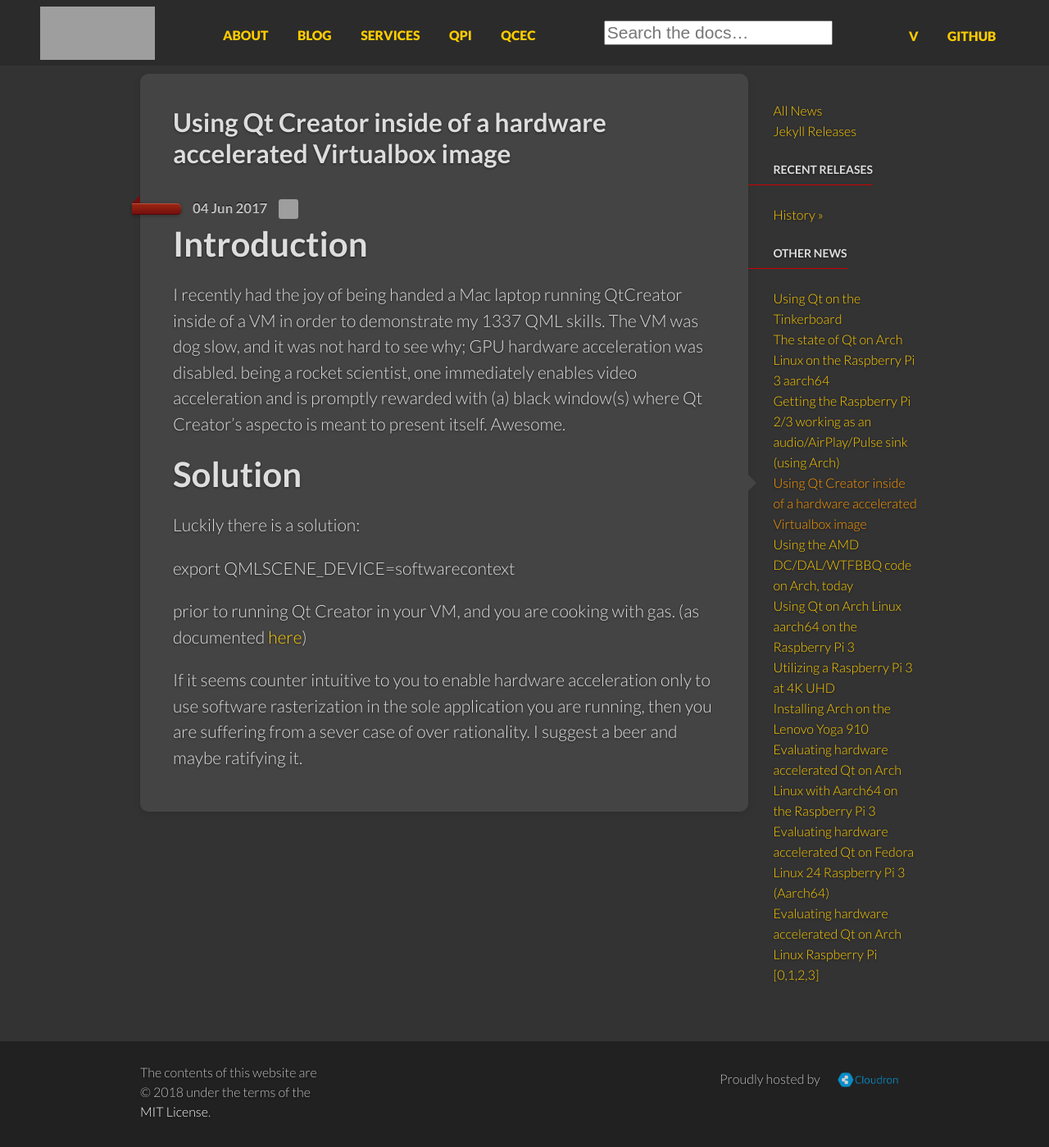
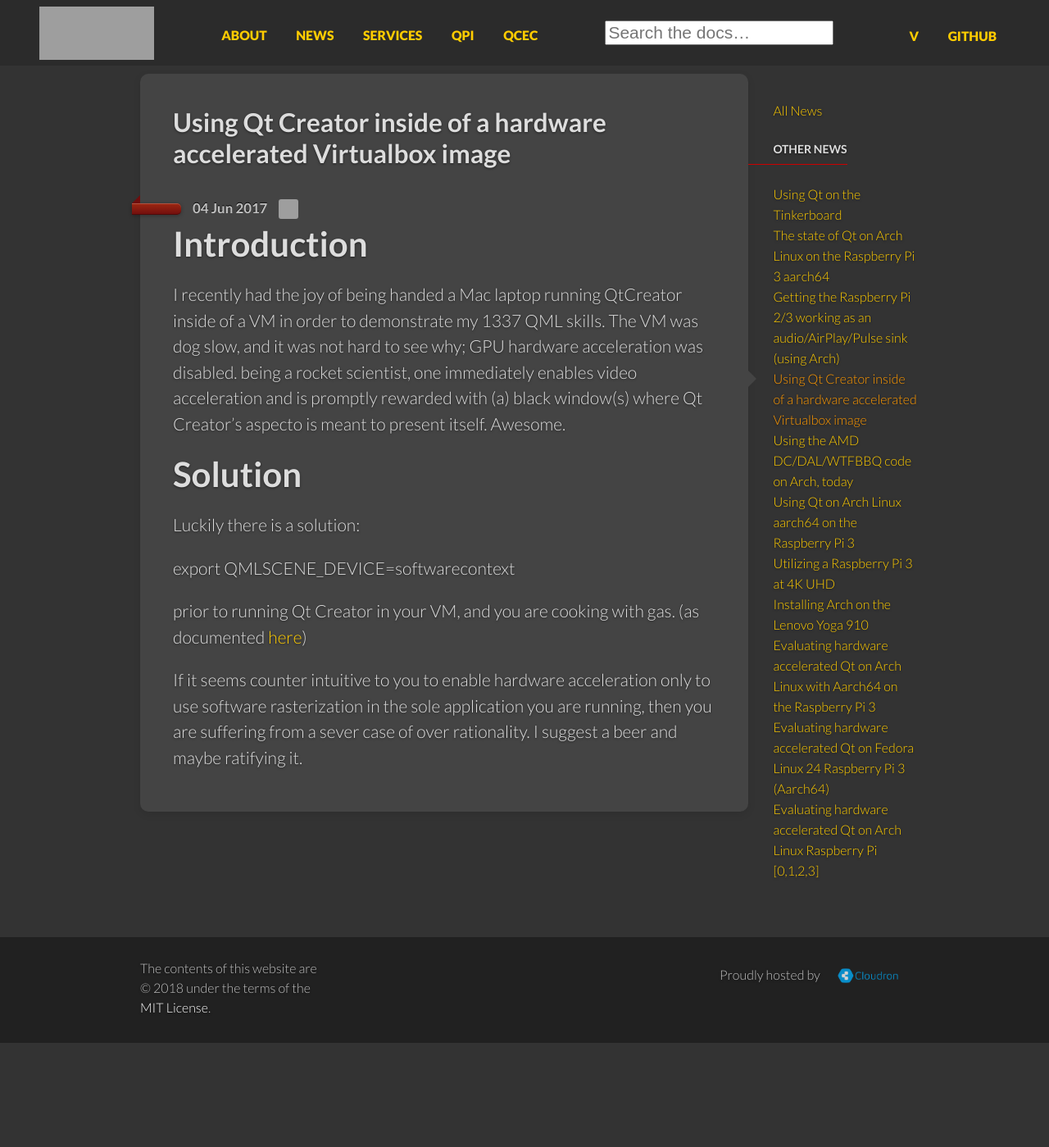
Before and after one commit to sirspudd/sirspudd.github.io, a Jekyll site: the page built from _posts/2017-06-22-virtualbox-qtcreator.md, in a window 1280 px wide. Shown: the whole page at 82% size. Built offline with Jekyll 4.4.1, drawn with Linux system fonts in a browser that asks for light colours; comment, search, counter and statistics services are not loaded; after the commit the page ends 1272 px from its top, so only the background shows below that; grey boxes are pictures that could not be loaded.

Commit message:
Polish site
Change-Id: Ic0c1843f0528517d3a4febdd601cfd35ff5d53f4

```diff
--- a/_includes/news_contents.html
+++ b/_includes/news_contents.html
@@ -3,20 +3,6 @@
     <ul>
       <li class="{% if page.title == 'News' %}current{% endif %}">
         <a href="/news/">All News</a>
-      </li>
-      <li class="{% if page.title == 'Releases' %}current{% endif %}">
-        <a href="/news/releases/">Jekyll Releases</a>
-      </li>
-    </ul>
-    <h4>Recent Releases</h4>
-    <ul>
-      {% for post in site.categories.release limit:5 %}
-      <li class="{% if page.title == post.title %}current{% endif %}">
-        <a href="{{ post.url }}">Version {{ post.version }}</a>
-      </li>
-      {% endfor %}
-      <li>
-        <a href="/docs/history/">History »</a>
       </li>
     </ul>
     <h4>Other News</h4>
--- a/_includes/primary-nav-items.html
+++ b/_includes/primary-nav-items.html
@@ -3,7 +3,7 @@
     <a href="/about">about</a>
   </li>
   <li class="{% if page.author %}current{% endif %}">
-    <a href="/blog">blog</a>
+    <a href="/news">news</a>
   </li>
   <li class="{% if page.author %}current{% endif %}">
     <a href="/services">services</a>
--- a/blog/index.html
+++ b/blog/index.html
@@ -1,7 +1,7 @@
 ---
 layout: news
-title: Blog
-permalink: /blog/
+title: News
+permalink: /news/
 author: all
 ---
 
```
